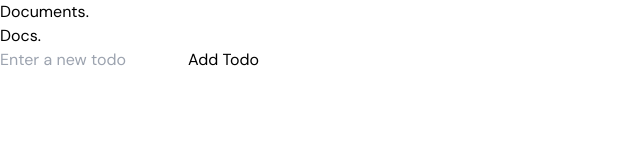
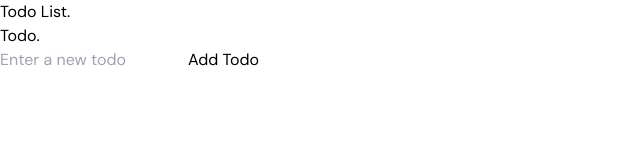
Before and after one commit to amlanxbghn/Dynamic-Task-Management-App, a React (Vite) app: page / in a window 1280 px wide. Shown: the top 160 px of the page, without its empty margins (0-640 px from the left). Built offline with nearby package versions, Linux system fonts and the light colour scheme.

Commit message:
minor changes

```diff
--- a/src/components/Background.jsx
+++ b/src/components/Background.jsx
@@ -4,8 +4,8 @@ function Background() {
   return (
     <>
       <div className="ficed z-[2] w-full h-screen">
-        <div className="absolute top-[5%] w-full py-10 flex justify-center text-zinc-600 text-xl font-semibold">Documents.</div>
-        <h1 className='absolute top-1/2 left-1/2 -translate-x-[50%] -translate-y-[50%] text-[13vw] leading-none tracking-tight font-semibold text-zinc-900'>Docs.</h1>
+        <div className="absolute top-[5%] w-full py-10 flex justify-center text-zinc-600 text-xl font-semibold">Todo List.</div>
+        <h1 className='absolute top-1/2 left-1/2 -translate-x-[50%] -translate-y-[50%] text-[13vw] leading-none tracking-tight font-semibold text-zinc-900'>Todo.</h1>
       </div>
     </>
   )
--- a/src/components/Foreground.jsx
+++ b/src/components/Foreground.jsx
@@ -46,7 +46,7 @@ function Foreground() {
                 />
                 <button
                     type="submit"
-                    className="p-2 bg-blue-500 text-white rounded-r-lg hover:bg-blue-600 transition-colors"
+                    className="p-2 bg-blue-600 text-white rounded-r-lg hover:bg-blue-700 transition-colors"
                 >
                     Add Todo
                 </button>
```
